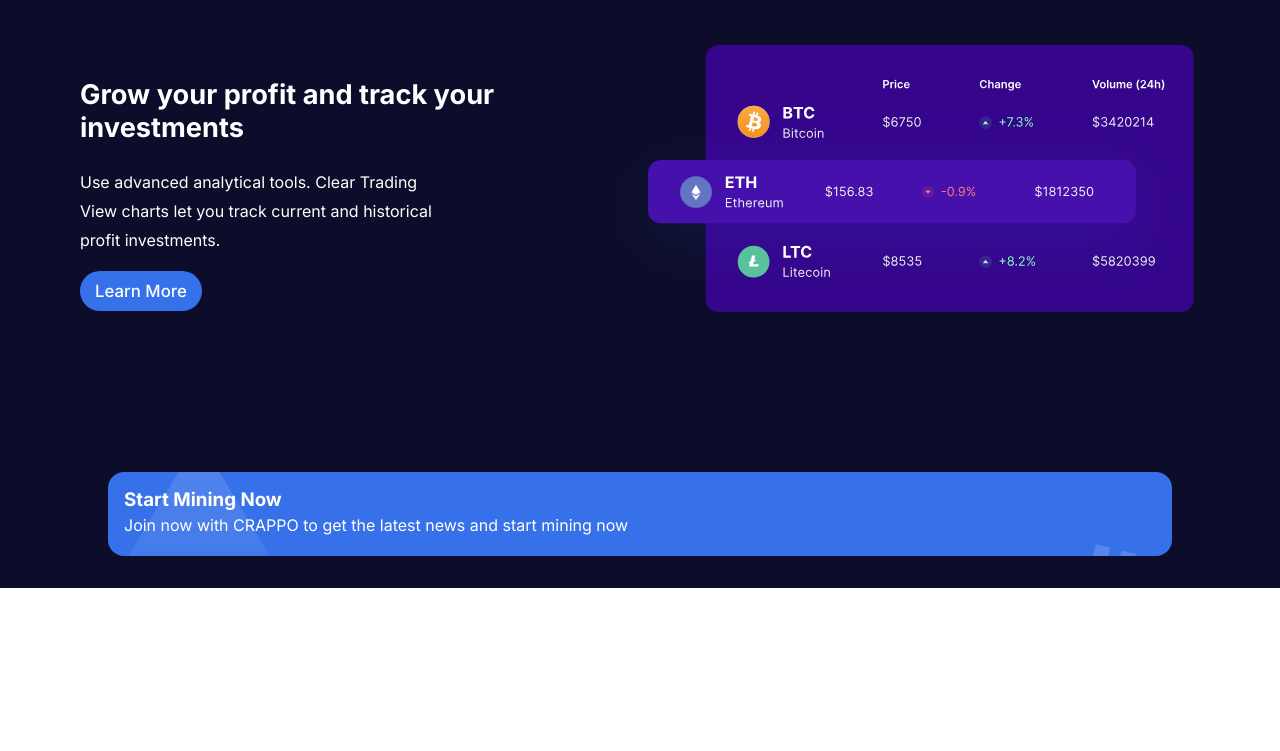
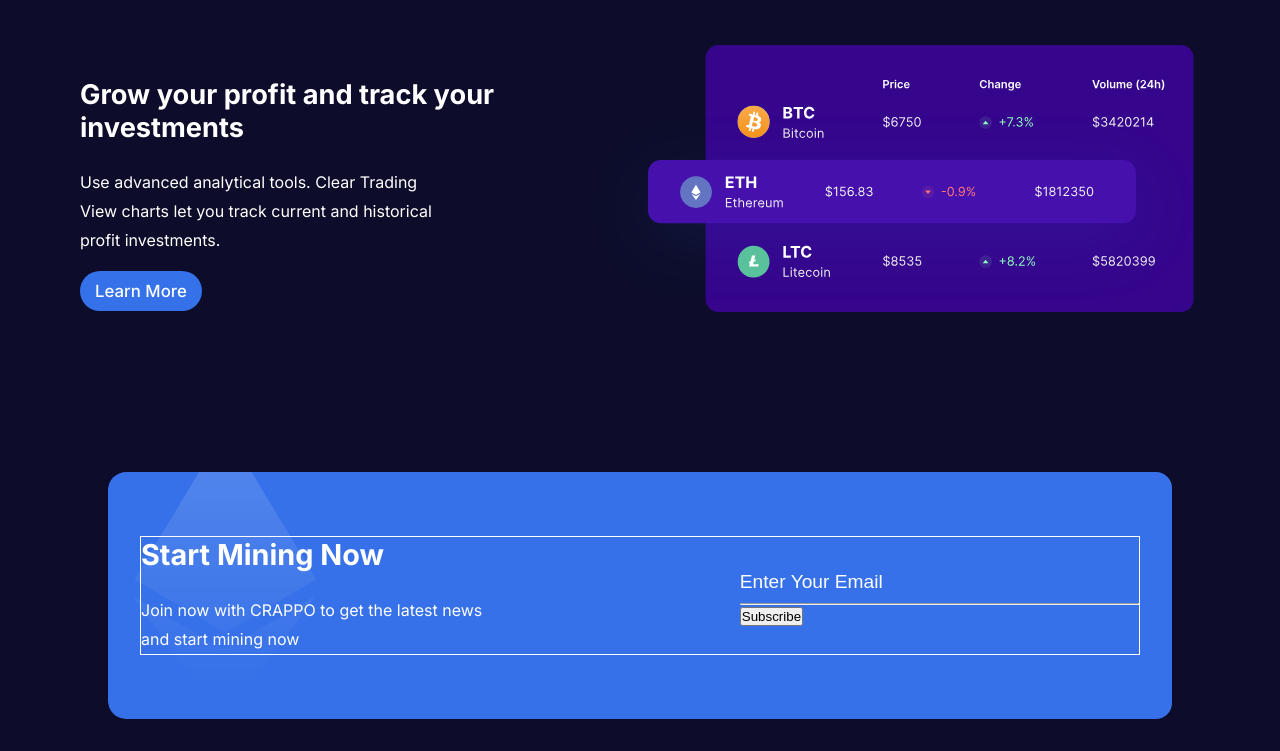
Before and after one commit to jadesolayo/crappo-landing-page, a plain HTML site: page index.html in a window 1280 px wide. Shown: the part 3640-4391 px from the top of the page. Before the commit the page ends 4228 px from the top, so only its background shows below. Drawn offline with Linux system fonts and the light colour scheme.

Commit message:
modified style.css

```diff
--- a/index.html
+++ b/index.html
@@ -250,12 +250,23 @@
           </div>
         </div>
         <div class="mining-cont">
-
           <div class="mining-content">
             <div class="text-box">
               <h3>Start Mining Now</h3>
-              <p>Join now with CRAPPO to get the latest news and start mining now</p>
+              <p>
+                Join now with CRAPPO to get the latest news and start mining now
+              </p>
             </div>
+            <form action="">
+              <input
+                type="email"
+                name=""
+                id=""
+                placeholder="Enter Your Email"
+              />
+              <hr class="form-line" />
+              <button class="btn">Subscribe</button>
+            </form>
           </div>
         </div>
       </section>
--- a/scss/style.scss
+++ b/scss/style.scss
@@ -489,7 +489,7 @@ main {
     width: 55%;
   }
   .mining-cont {
-    padding: 1rem;
+    padding: 4rem 2rem;
     width: 95%;
     margin-inline: auto;
     margin-top: 10rem;
@@ -497,5 +497,37 @@ main {
     background-repeat: no-repeat;
     background-size: cover;
     border-radius: 16px;
+    .mining-content {
+      border: 1px solid white;
+      display: flex;
+      align-items: center;
+      justify-content: space-between;
+      .text-box {
+        width: 50%;
+        h3 {
+          font-size: 1.8rem;
+        }
+        p {
+          margin-top: 1.5rem;
+          width: 73%;
+        }
+      }
+      form {
+        width: 40%;
+        input[type="email"] {
+          background-color: transparent;
+          border: none;
+          outline: none;
+          height: 38px;
+          width: 70%;
+        }
+        ::placeholder {
+          font-size: 1.2rem;
+          font-family: var(--ff2);
+          color: var(--white);
+        }
+
+      }
+    }
   }
 }
```
Also changed, not shown: css/style.css, 1 other file.
